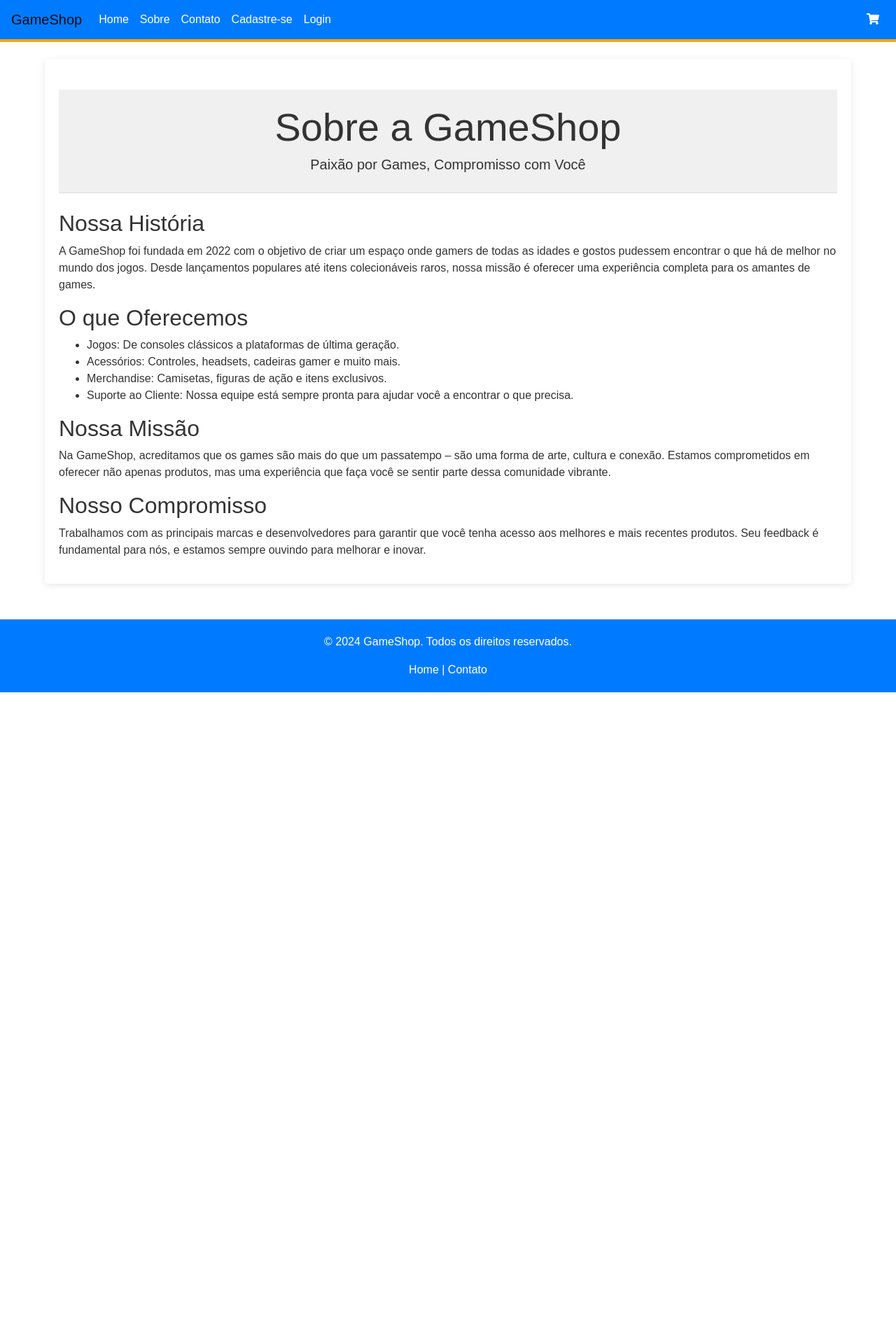
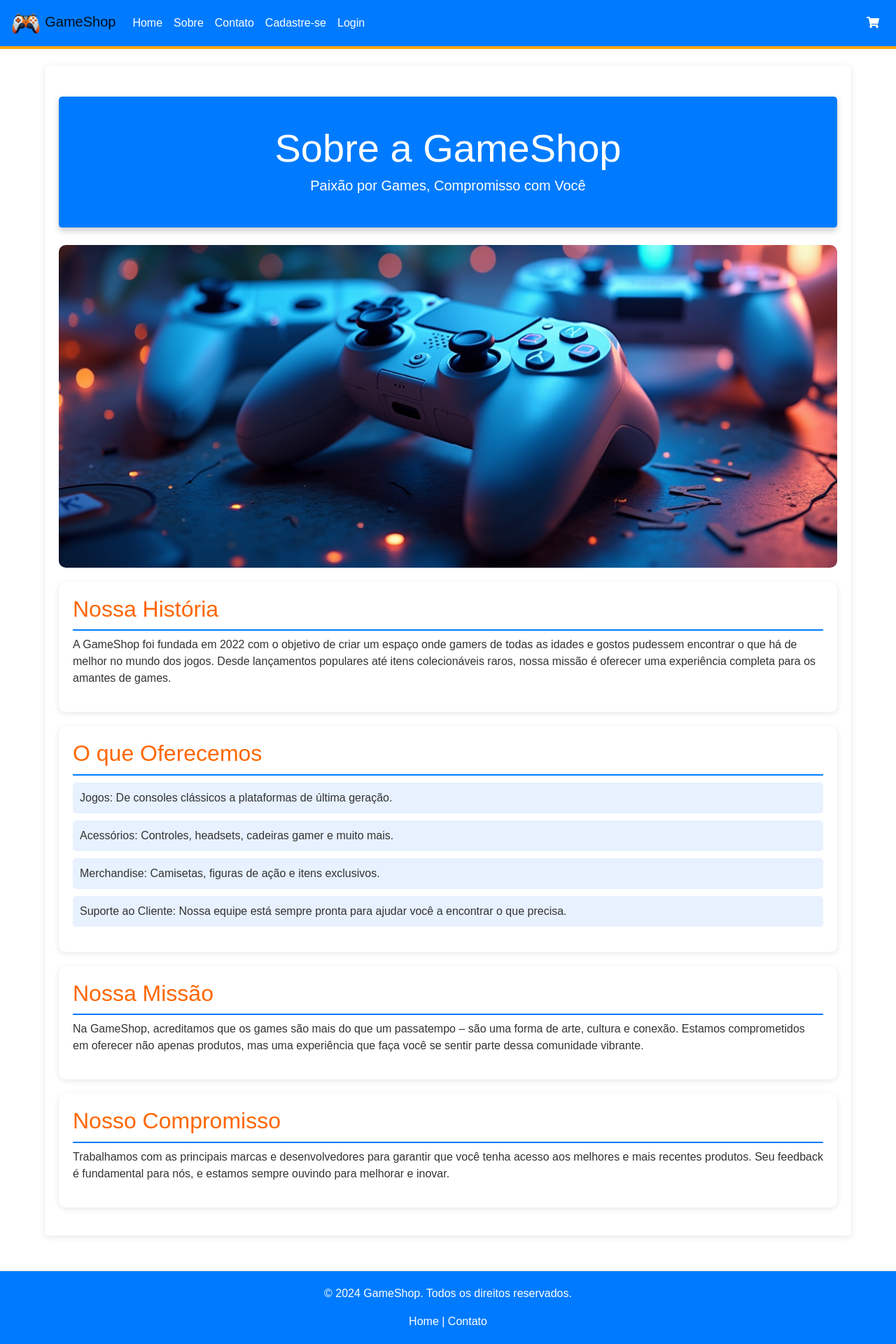
Before and after one commit to cgvargas/bookShop, a Django app: page /sobre/ in a window 1280 px wide. Shown: the whole page at 70% size. Before the commit the page ends 989 px from the top, so only its background shows below. Run offline with Django 5.2, Linux system fonts and the light colour scheme; some libraries are stand-ins or nearby versions.

Commit message:
Adicionado novos elementos de design nos templates e na estilização

```diff
--- a/store/static/css/style.css
+++ b/store/static/css/style.css
@@ -57,6 +57,30 @@ input[type="text"], input[type="email"], select {
     margin-bottom: 15px; /* Espaçamento entre campos */
 }
 
+.titulo-cadastro {
+    margin-left: 100px;
+    text-align: center;
+    margin-top: 1px;
+    font-weight: bold;
+}
+
+.form-control {
+    font-size: 16px !important; /* Ajusta o tamanho do texto */
+    color: #333 !important; /* Cor do texto digitado */
+}
+
+.form-control::placeholder {
+    color: rgba(0, 0, 0, 0.3) !important; /* Cor do placeholder, se necessário */
+    opacity: 1; /* Garantir que a opacidade esteja em 1 */
+    font-size: 16px; /* Tamanho do placeholder */
+    /* Você também pode adicionar outras propriedades, como: font-style, font-weight, etc. */
+}
+
+/* Se quiser tudo em letras maiúsculas, por exemplo: */
+.form-control {
+    text-transform: capitalize; /* ou 'uppercase' para tudo maiúsculo */
+}
+
 button {
     background-color: #28a745; /* Cor de fundo verde */
     color: white; /* Texto em branco */
@@ -111,3 +135,59 @@ footer a {
 footer a:hover {
     color: #ffcc00; /* Cor dos links ao passar o mouse */
 }
+
+/* Estilo para o template about.html */
+.banner-container {
+    margin: 20px 0; /* Espaçamento acima e abaixo do banner */
+}
+
+.banner-container img {
+    width: 100%; /* A imagem ocupará 100% da largura do contêiner */
+    height: auto; /* Mantém a proporção da imagem */
+    border-radius: 10px; /* Bordas arredondadas para um visual mais suave */
+}
+
+.header-about {
+    background-color: #007bff; /* Azul para o cabeçalho */
+    color: white;
+    padding: 40px 20px;
+    border-radius: 5px;
+    box-shadow: 0 4px 10px rgba(0, 0, 0, 0.2);
+}
+
+.container-section {
+    background-color: #ffffff; /* Cor de fundo branco */
+    margin: 20px auto; /* Margem centralizada */
+    padding: 20px; /* Padding uniforme */
+    border-radius: 10px; /* Bordas arredondadas */
+    box-shadow: 0 2px 8px rgba(0, 0, 0, 0.1); /* Sombra sutil */
+}
+
+.section-title {
+    color: #ff6600; /* Laranja para os títulos */
+    border-bottom: 2px solid #007bff; /* Linha azul para destaque */
+    padding-bottom: 10px; /* Espaçamento abaixo do título */
+}
+
+.offerings-list {
+    list-style-type: none; /* Remove o estilo padrão */
+    padding: 0; /* Remove padding padrão */
+}
+
+.offerings-list li {
+    background-color: #e7f1ff; /* Fundo claro para os itens */
+    margin: 10px 0; /* Margem entre os itens */
+    padding: 10px; /* Padding interno */
+    border-radius: 5px; /* Bordas arredondadas */
+}
+
+.offerings-list li:hover {
+    background-color: #d1e7ff; /* Fundo mais escuro no hover */
+}
+
+@media (max-width: 600px) {
+    .container-section {
+        margin: 10px; /* Ajuste para telas menores */
+        padding: 15px; /* Ajuste no padding */
+    }
+}
--- a/store/templates/about.html
+++ b/store/templates/about.html
@@ -1,22 +1,26 @@
 <!-- templates/about.html -->
 {% extends 'base.html' %}
-
+{% load static %}
 {% block title %}Sobre Nós{% endblock %}
 
 {% block content %}
-    <header class="text-center my-4">
+    <header class="text-center my-4 header-about">
         <h1 class="display-4">Sobre a GameShop</h1>
         <h3 class="lead">Paixão por Games, Compromisso com Você</h3>
     </header>
 
-    <section>
-        <h2>Nossa História</h2>
+    <div class="banner-container text-center">
+        <img src="{% static 'images/img_control.png' %}" alt="Banner de Games" class="img-fluid">
+    </div>
+
+    <section class="container-section history-section">
+        <h2 class="section-title">Nossa História</h2>
         <p>A GameShop foi fundada em 2022 com o objetivo de criar um espaço onde gamers de todas as idades e gostos pudessem encontrar o que há de melhor no mundo dos jogos. Desde lançamentos populares até itens colecionáveis raros, nossa missão é oferecer uma experiência completa para os amantes de games.</p>
     </section>
 
-    <section>
-        <h2>O que Oferecemos</h2>
-        <ul>
+    <section class="container-section offerings-section">
+        <h2 class="section-title">O que Oferecemos</h2>
+        <ul class="offerings-list">
             <li>Jogos: De consoles clássicos a plataformas de última geração.</li>
             <li>Acessórios: Controles, headsets, cadeiras gamer e muito mais.</li>
             <li>Merchandise: Camisetas, figuras de ação e itens exclusivos.</li>
@@ -24,13 +28,13 @@
         </ul>
     </section>
 
-    <section>
-        <h2>Nossa Missão</h2>
+    <section class="container-section mission-section">
+        <h2 class="section-title">Nossa Missão</h2>
         <p>Na GameShop, acreditamos que os games são mais do que um passatempo – são uma forma de arte, cultura e conexão. Estamos comprometidos em oferecer não apenas produtos, mas uma experiência que faça você se sentir parte dessa comunidade vibrante.</p>
     </section>
 
-    <section>
-        <h2>Nosso Compromisso</h2>
+    <section class="container-section commitment-section">
+        <h2 class="section-title">Nosso Compromisso</h2>
         <p>Trabalhamos com as principais marcas e desenvolvedores para garantir que você tenha acesso aos melhores e mais recentes produtos. Seu feedback é fundamental para nós, e estamos sempre ouvindo para melhorar e inovar.</p>
     </section>
 {% endblock %}
--- a/store/templates/base.html
+++ b/store/templates/base.html
@@ -12,7 +12,9 @@
 </head>
 <body>
     <nav class="navbar navbar-expand-lg navbar-light bg-light">
-        <a class="navbar-brand" href="/">GameShop</a>
+        <a class="navbar-brand" href="/">
+            <img src="{% static 'images/logo_game.png' %}" alt="Logo" style="height: 40px;"> GameShop
+        </a>
         <button class="navbar-toggler" type="button" data-toggle="collapse" data-target="#navbarNav" aria-controls="navbarNav" aria-expanded="false" aria-label="Toggle navigation">
             <span class="navbar-toggler-icon"></span>
         </button>
--- a/store/views.py
+++ b/store/views.py
@@ -7,7 +7,7 @@ from django.views import View
 from .forms import ContatoForms, ClienteForm, SenhaForm, UserRegistrationForm
 from django.contrib.auth.decorators import login_required
 
-from .models import Produto, CartItem, Cliente, Estado
+from .models import Produto, CartItem, Cliente
 
 
 def home(request):
@@ -127,8 +127,7 @@ def user_login(request):
 
 class CadastroClienteView(View):
     def get(self, request):
-        estados = self.get_estados()  # Obter os estados
-        cliente_form = ClienteForm(estados=estados)  # Formulário para o cliente
+        cliente_form = ClienteForm()  # Formulário para o cliente
         senha_form = SenhaForm()  # Instanciando senha_form
         user_form = UserRegistrationForm()  # Instanciando user_form
 
@@ -141,12 +140,10 @@ class CadastroClienteView(View):
             'cliente_form': cliente_form,
             'senha_form': senha_form,
             'user_form': user_form,  # Passando a variável user_form
-            'estados': estados
         })
 
     def post(self, request):
-        estados = self.get_estados()  # Obter os estados novamente
-        cliente_form = ClienteForm(request.POST, estados=estados)  # Formulário para o cliente
+        cliente_form = ClienteForm(request.POST)  # Formulário para o cliente
         senha_form = SenhaForm(request.POST)  # Instanciando senha_form com os dados POST
         user_form = UserRegistrationForm(request.POST)  # Instanciando user_form com os dados POST
 
@@ -162,12 +159,7 @@ class CadastroClienteView(View):
             'cliente_form': cliente_form,
             'senha_form': senha_form,  # Passando a variável senha_form em caso de erro
             'user_form': user_form,  # Passando a variável user_form em caso de erro
-            'estados': estados
         })
-
-    def get_estados(self):
-        estados = Estado.objects.all()
-        return [(estado.sigla, estado.nome) for estado in estados]  # Retorna os estados
 
 
 class DefinirSenhaView(View):
```
Also changed, not shown: store/forms.py (+6 -5 lines), store/models.py (+4 -12 lines), store/templates/cadastro.html (+1 -6 lines), store/templates/cart.html (+3 -5 lines), db.sqlite3, store/static/images/img_control.png (added), store/static/images/logo.png (added), store/static/images/logo_game.png (added).
